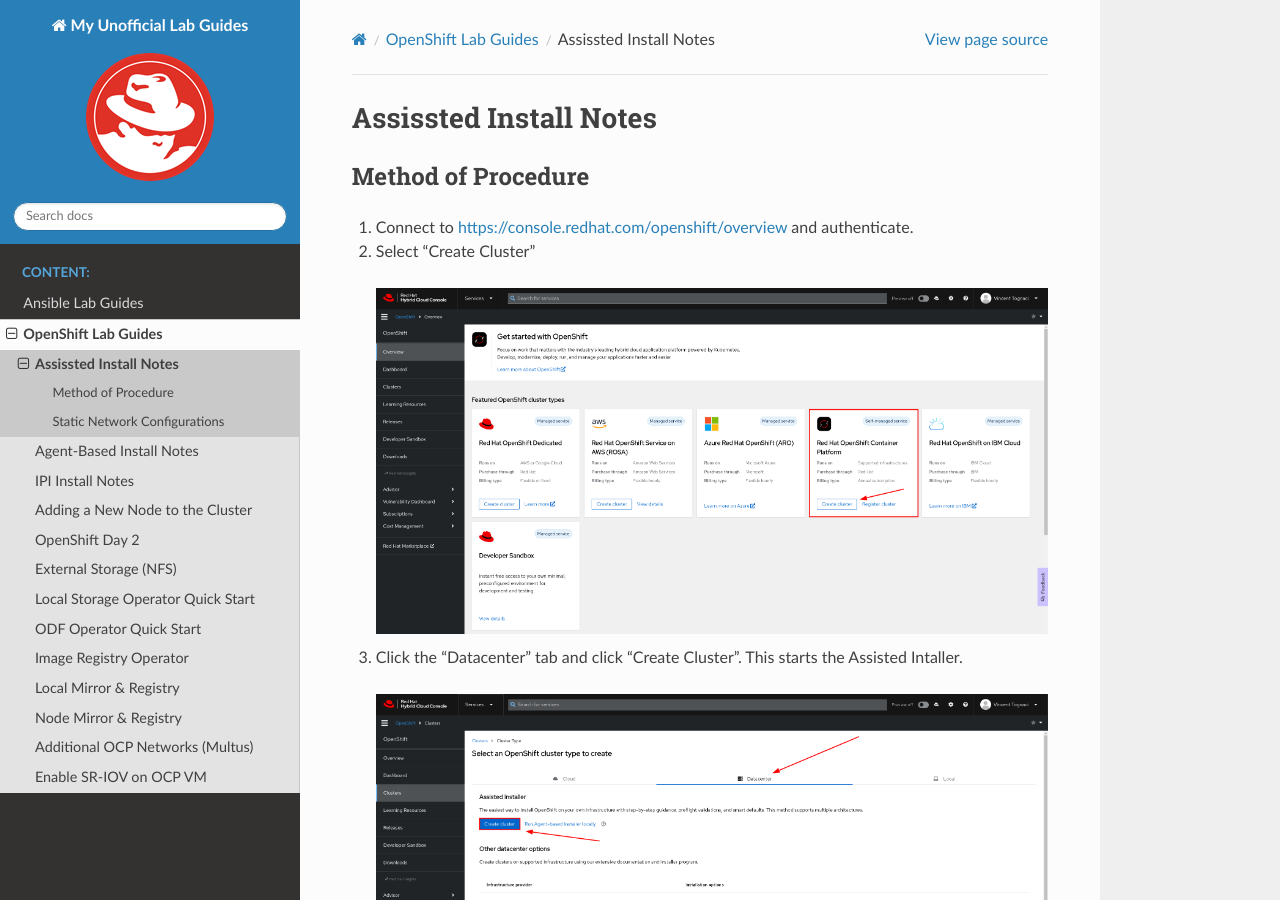
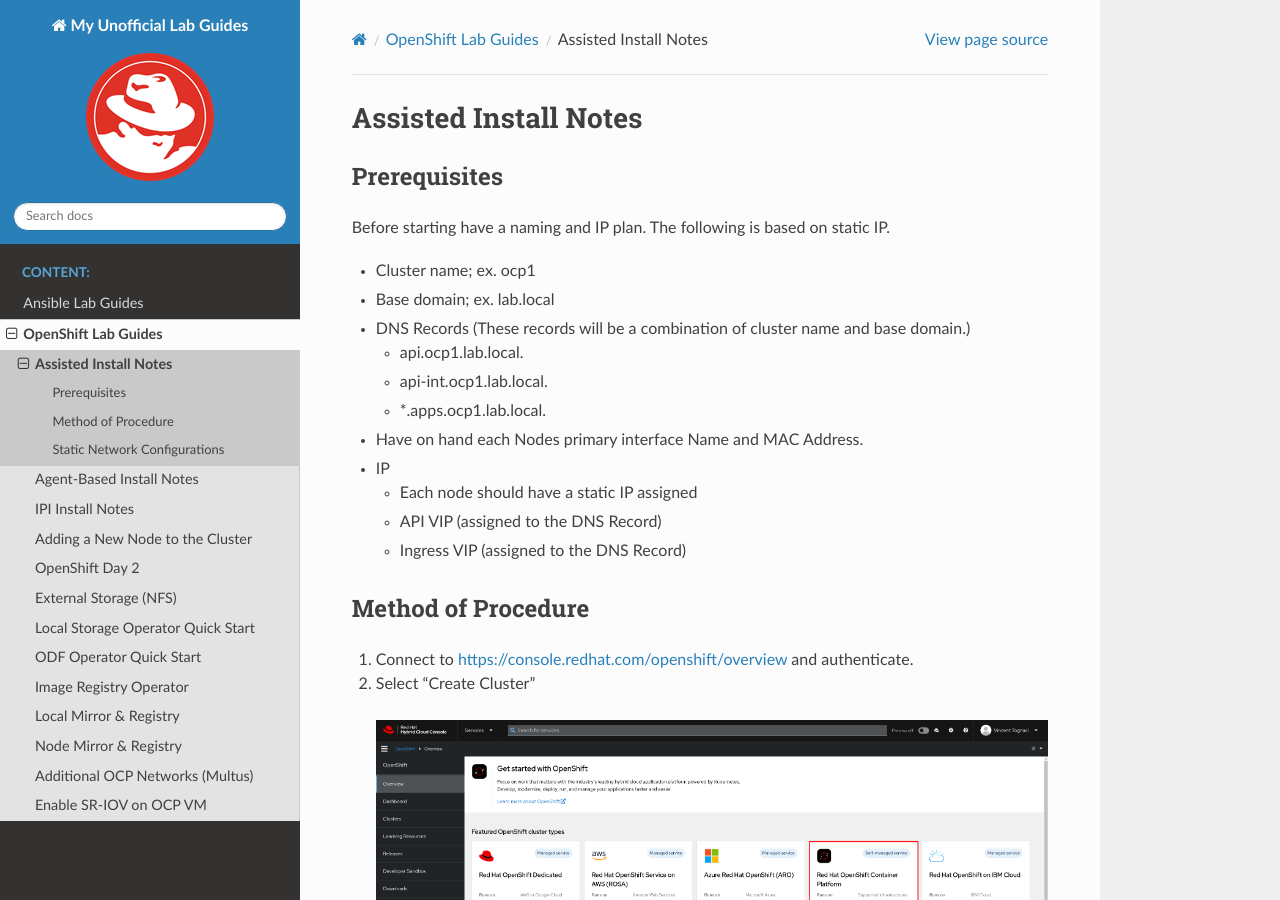
Before and after one commit to vtog/labGuides, a Sphinx documentation site: the page built from source/ocp/assisted-installer-notes.rst, in a window 1280 px wide and 900 px high. Built offline with Sphinx 7.4.7 and the Read the Docs theme 2.0.0, drawn with Linux system fonts in a browser that asks for light colours; pages that are not in the unit, such as notebooks, are missing from menus; some of the changed text lies outside the part shown.

Commit message:
added prereg section to assisted installer

```diff
--- a/source/ocp/assissted-installer-notes.rst
+++ b/source/ocp/assisted-installer-notes.rst
@@ -1,5 +1,25 @@
-Assissted Install Notes
+Assisted Install Notes
 =======================
+
+Prerequisites
+-------------
+
+Before starting have a naming and IP plan. The following is based on static IP.
+
+- Cluster name; ex. ocp1
+- Base domain; ex. lab.local
+- DNS Records (These records will be a combination of cluster name and base domain.)
+
+  - api.ocp1.lab.local.
+  - api-int.ocp1.lab.local.
+  - \*.apps.ocp1.lab.local.
+
+- Have on hand each Nodes primary interface Name and MAC Address.
+- IP
+
+  - Each node should have a static IP assigned
+  - API VIP (assigned to the DNS Record)
+  - Ingress VIP (assigned to the DNS Record)
 
 Method of Procedure
 -------------------
@@ -37,8 +57,8 @@
 
    #. For each host add the Network(yaml), MAC address and Interface name.
 
-      .. note:: Several examples are included below, "Static Network
-         Configurations".
+      .. note:: Several examples are included below, :ref:`Static Network
+         Configurations <netconf>`
 
       .. attention:: Each interface in use should be defined here.
 
--- a/source/ocp/ocp.rst
+++ b/source/ocp/ocp.rst
@@ -5,7 +5,7 @@
    :maxdepth: 1
    :caption: Content:
 
-   assissted-installer-notes
+   assisted-installer-notes
    agent-based-installer-notes
    ipi-notes
    add-node
```
Also changed, not shown: other parts of source/ocp/assisted-installer-notes.rst (+2 -0 lines).
